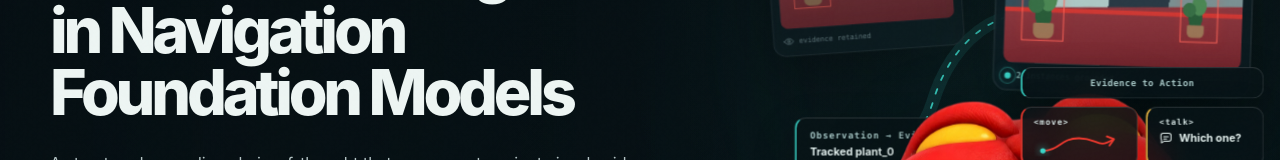
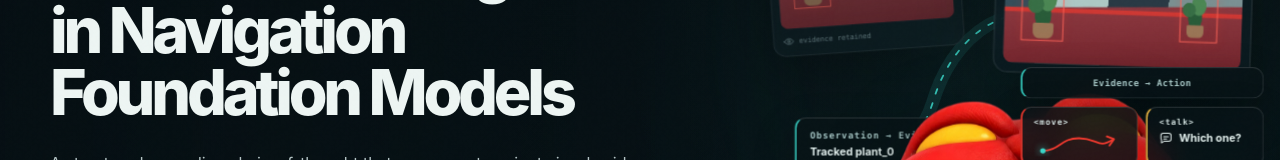
Before and after one commit to DuangZhu/GG-Nav-Project-Page, a React app: page / in a window 1280 px wide. Shown: the part 417-577 px from the top of the page. Built offline with nearby package versions, Linux system fonts and the light colour scheme; no server answers; the HTML template or start-up script is replaced by a standard one.

Commit message:
Simplify overview action heading and remove instance status

```diff
--- a/App.tsx
+++ b/App.tsx
@@ -480,9 +480,6 @@ function App() {
                     <i>plant_3</i>
                   </span>
                 </div>
-                <span className="observation-card__status observation-card__status--active">
-                  <span className="live-dot" /> 2 instances grounded
-                </span>
               </div>
 
               <div className="decision-chip decision-chip--evidence">
@@ -491,7 +488,7 @@ function App() {
               </div>
               <div className="overview-actions" aria-label="Possible grounded actions">
                 <div className="decision-chip decision-chip--action">
-                  <span>Evidence to Action</span>
+                  <span>Evidence &rarr; Action</span>
                 </div>
                 <div className="decision-chip decision-chip--talk">
                   <span>&lt;talk&gt;</span>
```
